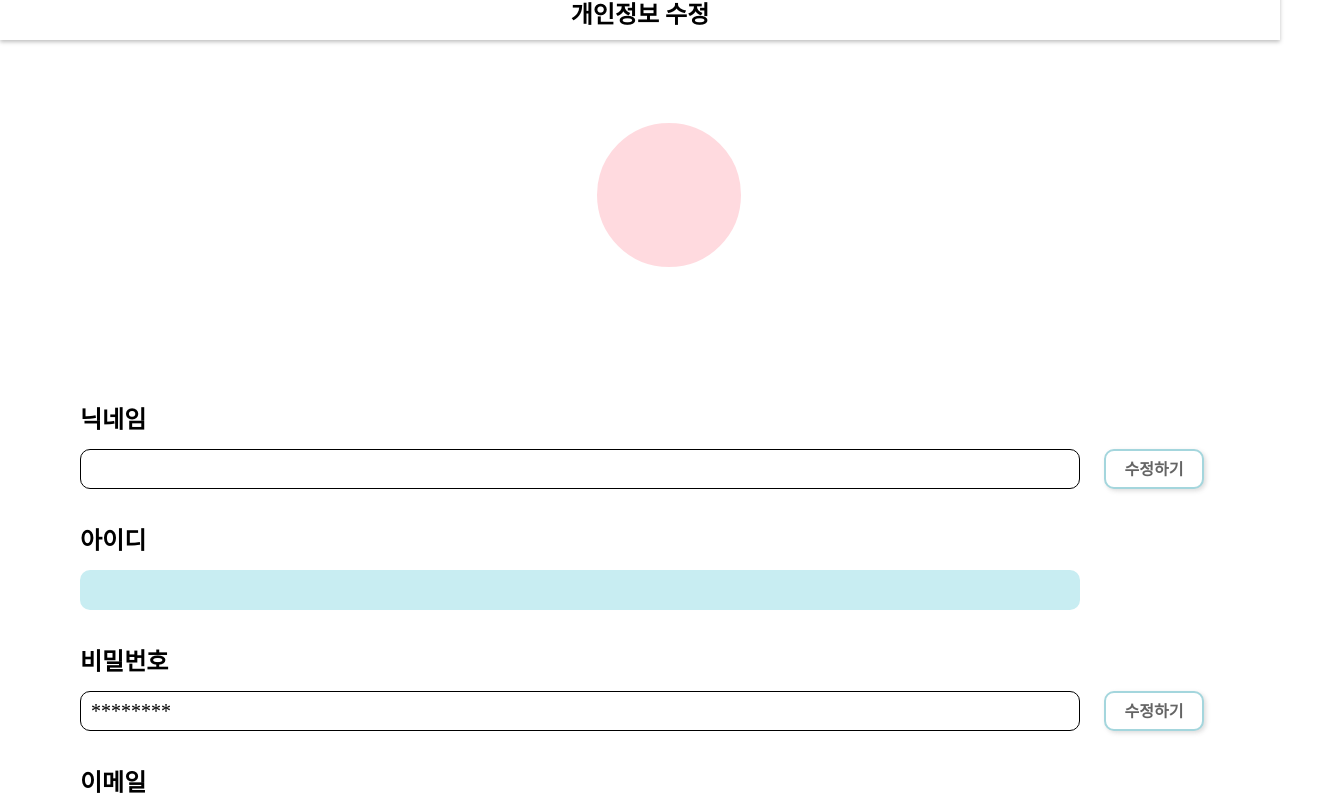
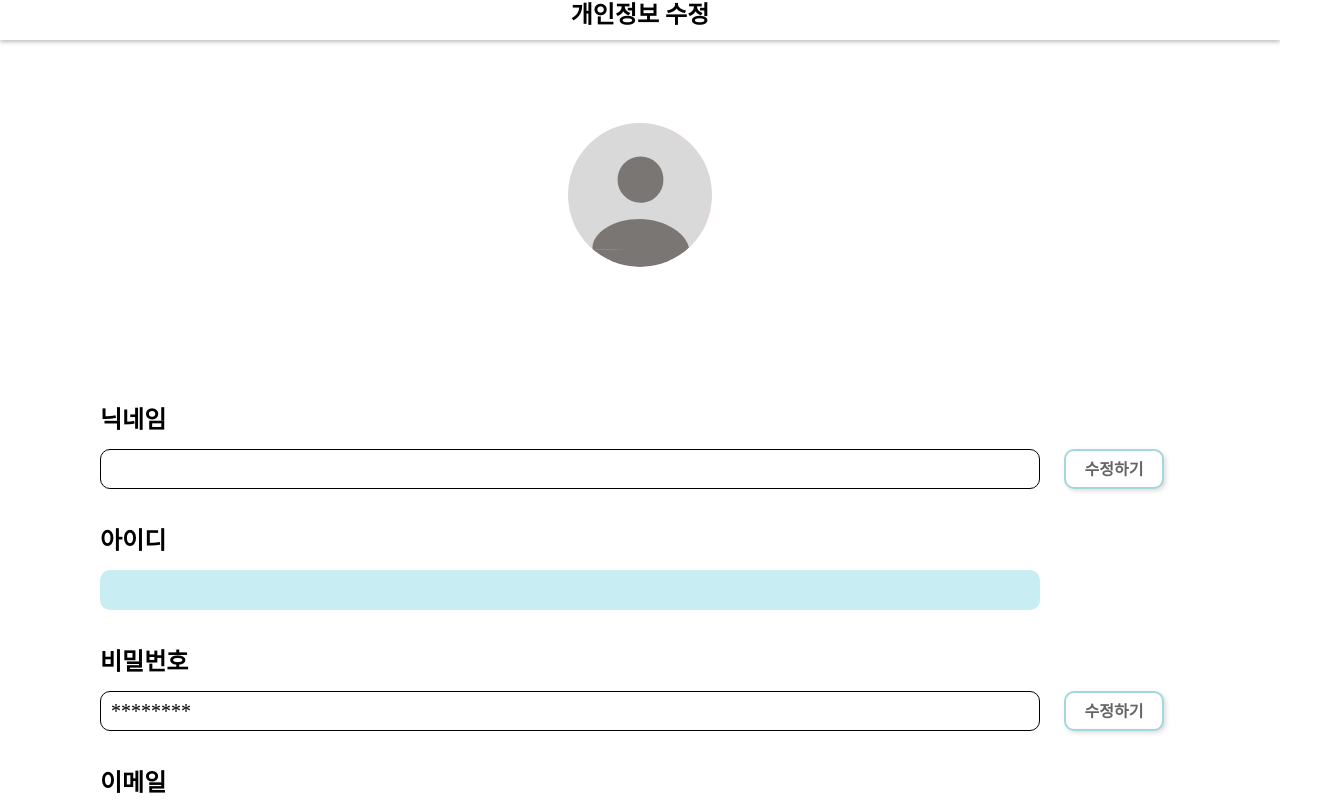
Before and after one commit to kw-bookmedicine/frontend, a React (Create React App) app: page /edit in a window 1280 px wide. Shown: the part 80-880 px from the top of the page, 1338 px wide, since content can reach past the window. Built offline with nearby package versions, Linux system fonts and the light colour scheme; no server answers; a web font is replaced by a local one.

Commit message:
:lipstick: Style: 기본 프로필 이미지 변경 및 화면 UI 비율 수정

```diff
--- a/src/pages/Edit.jsx
+++ b/src/pages/Edit.jsx
@@ -49,7 +49,7 @@ const Edit = () => {
 				</div>
 				<div className="edit_content_wrapper">
 					<div className="edit_profile_img_wrapper">
-						<div className="edit_profile_img"></div>
+						<img className="edit_profile_img" src="/basic_profile_img.svg" />
 					</div>
 					<div className="edit_user_info_wrapper">
 						<div className="user_nickname_wrapper">
--- a/src/styles/Edit.css
+++ b/src/styles/Edit.css
@@ -31,14 +31,16 @@
 
 .edit_content_wrapper {
 	margin: 0 auto;
-	max-width: 1440px;
+	max-width: 1080px;
 	display: flex;
 	flex-direction: column;
 	justify-content: center;
+	width: 100%;
 }
 
 .edit_profile_img_wrapper {
-	max-width: 1440px;
+	width: 100%;
+	max-width: 1080px;
 	height: 230px;
 	display: flex;
 	flex-direction: column;
@@ -57,13 +59,13 @@
 }
 
 .edit_user_info_wrapper {
-	width: 1338px;
+	width: 100%;
 	display: flex;
 	flex-direction: column;
 	align-items: flex-start;
 	justify-content: center;
 	margin-top: 130px;
-	padding-left: 80px;
+	max-width: 1080px;
 }
 
 .user_nickname_wrapper,
@@ -73,6 +75,7 @@
 .user_birthday_wrapper,
 .user_job_wrapper,
 .user_gender_wrapper {
+	width: 100%;
 	display: flex;
 	flex-direction: column;
 	margin-bottom: 32px;
@@ -99,7 +102,7 @@
 .password_text {
 	display: flex;
 	align-items: center;
-	width: 1000px;
+	width: 940px;
 	height: 40px;
 	border: 1px solid black;
 	border-radius: 10px;
@@ -120,7 +123,7 @@
 .email_text {
 	display: flex;
 	align-items: center;
-	width: 1000px;
+	width: 940px;
 	height: 40px;
 	border-radius: 10px;
 	/* background: #d5e0ff; */
```
